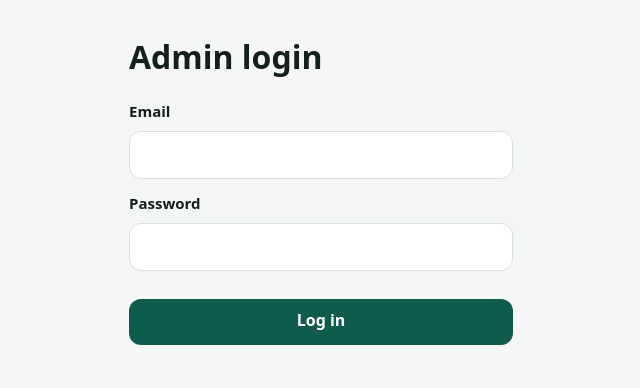
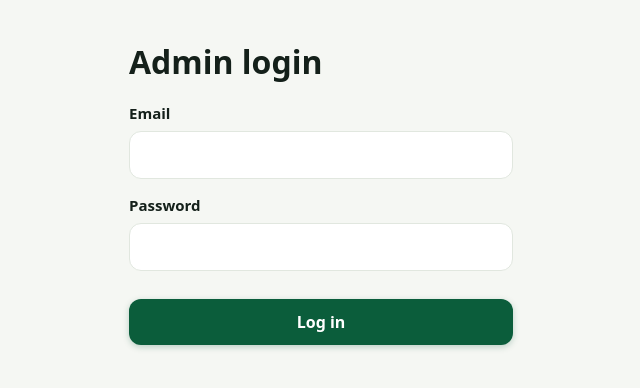
Before and after one commit to earn-zone349/ain-jomi-app, a website built with Vite: page web/admin/index.html in a window 1280 px wide. Shown: the whole page, without its empty margins (319-959 px from the left). Built offline with nearby package versions, Linux system fonts and the light colour scheme; no server answers.

Commit message:
Green and gold design

```diff
--- a/android-res/values/ic_launcher_background.xml
+++ b/android-res/values/ic_launcher_background.xml
@@ -1,4 +1,4 @@
 <?xml version="1.0" encoding="utf-8"?>
 <resources>
-    <color name="ic_launcher_background">#0f5c4d</color>
+    <color name="ic_launcher_background">#0b5d3b</color>
 </resources>
--- a/scripts/gen-icons.mjs
+++ b/scripts/gen-icons.mjs
@@ -5,7 +5,7 @@
 import { mkdirSync, writeFileSync } from 'node:fs';
 import { join } from 'node:path';
 
-const GREEN = '#0f5c4d';
+const GREEN = '#0b5d3b';
 const WHITE = '#ffffff';
 
 // Scales of justice, drawn on a 108x108 adaptive-icon canvas, kept inside the 66dp safe zone.
--- a/src/core/theme.js
+++ b/src/core/theme.js
@@ -7,7 +7,7 @@ import { setStatusBar } from './platform.js';
 export const THEME_MODES = ['system', 'light', 'dark'];
 export const TEXT_SIZES = ['small', 'normal', 'large'];
 
-const STATUS_COLORS = { light: '#0f5c4d', dark: '#0e1513' };
+const STATUS_COLORS = { light: '#0b5d3b', dark: '#0f1815' };
 
 let mode = 'system';
 let size = 'normal';
--- a/src/styles/base.css
+++ b/src/styles/base.css
@@ -1,3 +1,7 @@
+/* Noto Sans Bengali is bundled in public/fonts (see README, step "ফন্ট"). If the files are missing the system font is used. */
+@font-face { font-family: 'Noto Sans Bengali'; font-style: normal; font-weight: 400; font-display: swap; src: url('/fonts/noto-sans-bengali-400.woff2') format('woff2'); unicode-range: U+0980-09FF, U+200C-200D, U+25CC; }
+@font-face { font-family: 'Noto Sans Bengali'; font-style: normal; font-weight: 600; font-display: swap; src: url('/fonts/noto-sans-bengali-600.woff2') format('woff2'); unicode-range: U+0980-09FF, U+200C-200D, U+25CC; }
+@font-face { font-family: 'Noto Sans Bengali'; font-style: normal; font-weight: 700; font-display: swap; src: url('/fonts/noto-sans-bengali-700.woff2') format('woff2'); unicode-range: U+0980-09FF, U+200C-200D, U+25CC; }
 *, *::before, *::after { box-sizing: border-box; }
 
 html { -webkit-text-size-adjust: 100%; height: 100%; }
--- a/src/styles/components.css
+++ b/src/styles/components.css
@@ -39,7 +39,7 @@
 .card { background: var(--c-surface); border: 1px solid var(--c-border); border-radius: var(--r-lg); padding: 16px; box-shadow: var(--shadow); display: flex; flex-direction: column; gap: 10px; }
 .section-title { display: flex; align-items: baseline; justify-content: space-between; gap: 8px; }
 .section-title h2, .h3 { font-size: 1.0625rem; font-weight: 700; }
-.eyebrow { font-size: 0.8125rem; font-weight: 700; color: var(--c-accent); letter-spacing: 0.02em; }
+.eyebrow { font-size: 0.8125rem; font-weight: 700; color: var(--c-accent-text); letter-spacing: 0.02em; }
 
 /* ---------- Buttons ---------- */
 .btn { display: inline-flex; align-items: center; justify-content: center; gap: 8px; min-height: 46px; padding: 10px 18px; border-radius: var(--r-md); border: 1px solid transparent; font-weight: 700; line-height: 1.2; text-decoration: none; transition: transform 0.05s; }
@@ -125,7 +125,7 @@
 .module-text { flex: 1; display: flex; flex-direction: column; gap: 2px; }
 
 .hero { padding: 18px 16px; border-radius: var(--r-lg); background: linear-gradient(135deg, var(--c-primary), var(--c-primary-600)); color: var(--c-on-primary); }
-:root[data-theme='dark'] .hero { background: linear-gradient(135deg, #1d4a40, #12302a); color: var(--c-text); }
+:root[data-theme='dark'] .hero { background: linear-gradient(135deg, #1b4a39, #12302a); color: var(--c-text); }
 .hero-hello { opacity: 0.85; font-size: 0.9375rem; }
 .hero-title { font-size: 1.375rem; line-height: 1.35; margin-top: 2px; }
 
@@ -152,7 +152,7 @@
 .acc-chevron { margin-inline-start: auto; color: var(--c-muted); transition: transform 0.15s; }
 .acc-item[open] .acc-chevron { transform: rotate(180deg); }
 .acc-body { padding: 0 14px 14px; display: flex; flex-direction: column; gap: 8px; border-top: 1px solid var(--c-border); }
-.sub { font-size: 0.8125rem; color: var(--c-accent); text-transform: uppercase; letter-spacing: 0.04em; margin-top: 10px; }
+.sub { font-size: 0.8125rem; color: var(--c-accent-text); text-transform: uppercase; letter-spacing: 0.04em; margin-top: 10px; }
 
 .prose { display: flex; flex-direction: column; gap: 10px; line-height: 1.75; }
 .prose h2, .prose-title { font-size: 1.25rem; }
@@ -242,3 +242,21 @@ select.input { appearance: auto; }
 
 .stack-tight { display: flex; flex-direction: column; gap: 2px; min-width: 0; }
 .pre-line { white-space: pre-line; }
+
+/* ---------- Visual refresh: green and gold ---------- */
+.hero { position: relative; overflow: hidden; padding: 20px 18px 18px; box-shadow: 0 8px 22px rgba(11, 93, 59, 0.22); }
+.hero::after { content: ''; position: absolute; inset-inline-end: -28px; top: -28px; width: 120px; height: 120px; border-radius: 50%; background: radial-gradient(circle, rgba(201, 162, 39, 0.35), rgba(201, 162, 39, 0) 70%); pointer-events: none; }
+.hero-title { font-weight: 700; letter-spacing: -0.005em; }
+.hero-stats { padding-top: 12px; border-top: 1px solid rgba(255, 255, 255, 0.18); }
+.hero-stat strong { color: #f3d778; }
+:root[data-theme='dark'] .hero-stat strong { color: var(--c-accent); }
+.tile, .module-live, .card { border-color: var(--c-border); }
+.tile:active, .module-live:active { transform: translateY(1px); }
+.tile-icon, .module-live .module-icon { border-radius: 12px; }
+.section-title h2, .h3 { letter-spacing: -0.003em; }
+.btn-primary { box-shadow: 0 2px 6px rgba(11, 93, 59, 0.25); }
+.btn-primary:active { background: var(--c-primary-600); }
+.topbar { box-shadow: 0 1px 0 rgba(0, 0, 0, 0.08); }
+.tab.active { position: relative; }
+.tab.active::before { content: ''; position: absolute; top: 0; width: 28px; height: 3px; border-radius: 0 0 3px 3px; background: var(--c-accent); }
+.tab { position: relative; }
--- a/src/styles/tokens.css
+++ b/src/styles/tokens.css
@@ -2,33 +2,34 @@
 :root {
   --font: 'Noto Sans Bengali', 'Hind Siliguri', 'Kalpurush', system-ui, -apple-system, 'Segoe UI', Roboto, sans-serif;
 
-  --c-primary: #0f5c4d;
-  --c-primary-600: #0b4a3e;
-  --c-primary-100: #d9efe9;
+  --c-primary: #0b5d3b;
+  --c-primary-600: #07472c;
+  --c-primary-100: #e3f1e8;
   --c-on-primary: #ffffff;
-  --c-accent: #b7791f;
+  --c-accent: #c9a227;
+  --c-accent-text: #7a5f00;
 
-  --c-bg: #f5f7f6;
+  --c-bg: #f5f7f3;
   --c-surface: #ffffff;
-  --c-surface-2: #eef2f0;
-  --c-border: #d8dfdc;
-  --c-text: #14201d;
-  --c-muted: #55645f;
-  --c-link: #0b6b58;
+  --c-surface-2: #edf2ec;
+  --c-border: #e1e7df;
+  --c-text: #14201a;
+  --c-muted: #5a695f;
+  --c-link: #0b6b44;
 
   --c-danger: #b42318;
   --c-danger-bg: #fdecea;
   --c-warning: #8a5a00;
   --c-warning-bg: #fff4d6;
-  --c-success: #11704f;
-  --c-success-bg: #e0f4ec;
+  --c-success: #0b6b44;
+  --c-success-bg: #e3f1e8;
   --c-info: #1d5f8a;
   --c-info-bg: #e3f0f8;
 
   --r-sm: 8px;
   --r-md: 12px;
   --r-lg: 18px;
-  --shadow: 0 1px 2px rgba(16, 32, 28, 0.06), 0 4px 14px rgba(16, 32, 28, 0.06);
+  --shadow: 0 1px 2px rgba(14, 40, 26, 0.06), 0 6px 18px rgba(14, 40, 26, 0.07);
 
   --topbar-h: 56px;
   --tabbar-h: 62px;
@@ -42,26 +43,27 @@
 :root[data-text-size='large'] { --fs-base: 18px; }
 
 :root[data-theme='dark'] {
-  --c-primary: #3fb59c;
-  --c-primary-600: #5cc7af;
-  --c-primary-100: #17332d;
-  --c-on-primary: #06201a;
-  --c-accent: #e0a94a;
+  --c-primary: #2fbf85;
+  --c-primary-600: #4fd29b;
+  --c-primary-100: #1f3a31;
+  --c-on-primary: #06180f;
+  --c-accent: #e0b84c;
+  --c-accent-text: #e0b84c;
 
-  --c-bg: #0e1513;
-  --c-surface: #161f1c;
-  --c-surface-2: #1d2825;
-  --c-border: #2b3834;
-  --c-text: #e7efec;
-  --c-muted: #9db0aa;
-  --c-link: #6fd3bb;
+  --c-bg: #0f1815;
+  --c-surface: #17241f;
+  --c-surface-2: #1e2d27;
+  --c-border: #243630;
+  --c-text: #e6efe9;
+  --c-muted: #9db0a6;
+  --c-link: #5fd6a0;
 
   --c-danger: #ff8a7a;
   --c-danger-bg: #3a1a17;
   --c-warning: #f0c36b;
   --c-warning-bg: #35290d;
-  --c-success: #6fd9ae;
-  --c-success-bg: #12302a;
+  --c-success: #5fd6a0;
+  --c-success-bg: #14332a;
   --c-info: #82c3ea;
   --c-info-bg: #122b3a;
 
```
Also changed, not shown: index.html (+1 -1 lines), public/fonts/noto-sans-bengali-400.woff2 (added), public/fonts/noto-sans-bengali-600.woff2 (added), public/fonts/noto-sans-bengali-700.woff2 (added), 1 other file.
